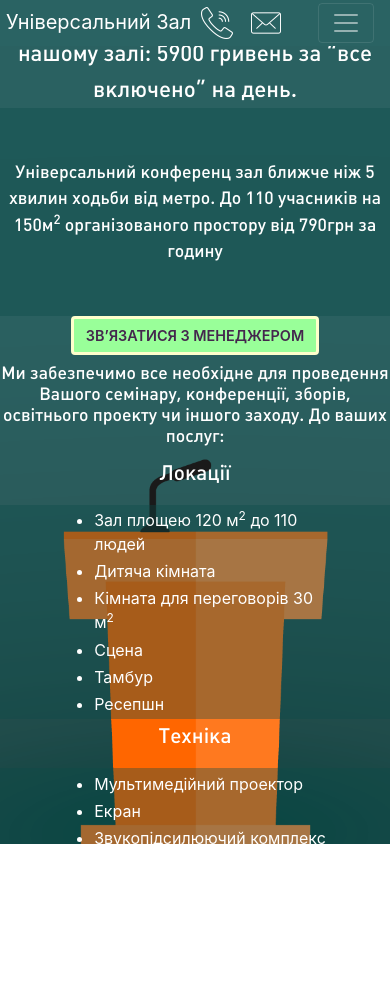
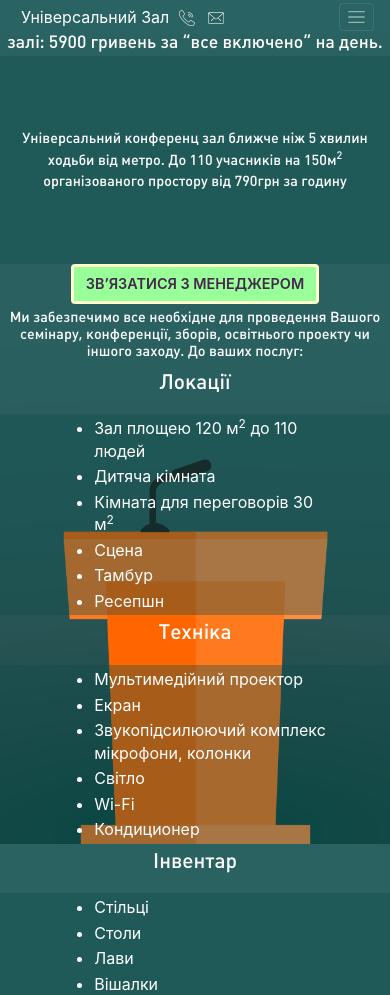
Before and after one commit to markbugatti/olympicHallApp, a website: page app/index.html in a window 390 px wide. Shown: the top 995 px of the page. Before the commit the page ends 844 px from the top, so only its background shows below. Drawn offline with nearby package versions, Linux system fonts and the light colour scheme.

Commit message:
29.03 - smallnavbar is done, nav-bar color fixed

```diff
--- /dev/null
+++ b/app/custom.css
@@ -0,0 +1,3 @@
+.navbar {
+    /*height: 2.2rem;*/
+}
--- a/app/index.html
+++ b/app/index.html
@@ -15,29 +15,32 @@
     <link rel="stylesheet" href="https://cdnjs.cloudflare.com/ajax/libs/fullPage.js/3.0.4/fullpage.min.css"
           integrity="sha256-MEURuTYmXMgJUKFGPHlPu7NKXWTA2PMhMIaM+OZhE84=" crossorigin="anonymous"/>
     <link rel="stylesheet" type="text/css" href="styles.css"/>
+    <link rel="stylesheet" type="text/css" href="custom.css"/>
 </head>
 <body>
 
 <nav class="navbar fixed-top navbar-expand-md navbar-dark" style="visibility: hidden" id="main_menu">
-    <div class="container m-0 w-auto flex-wrap justify-content-between align-content-center">
-        <div class="row">
-            <div class="col">
+    <!--<div class=" m-0 w-auto flex-wrap justify-content-between align-content-center">-->
+        <div class="d-flex flex-row container-row align-items-center">
+            <div class="col flex-grow-1">
                 <a class="navbar-brand m-0" href="#">Універсальний Зал</a>
             </div>
 
-            <div class="col">
-                <a class="navbar-text nav-contacts" href="tel:+380960454591" id="nav-tel">(096)045-45-91</a>
+            <div class="col " >
+                <a class="navbar-text nav-contacts"  id="nav-tel" href="tel:+380960454591">(096)045-45-91</a>
             </div>
 
-            <div class="col">
-                <a class="navbar-text nav-contacts" href="mailto:olympic.hall120@gmail.com" id="nav-mail">olympic.hall120@gmail.com</a>
+            <div class="col" >
+                <a class="navbar-text nav-contacts" id="nav-mail" href="mailto:olympic.hall120@gmail.com">olympic.hall120@gmail.com</a>
             </div>
 
         </div>
-    </div>
+    <!--</div>-->
     <button class="navbar-toggler" type="button" data-toggle="collapse" data-target="#Menu"
             aria-controls="navbarSupportedContent" aria-expanded="false" aria-label="Toggle navigation">
-        <span class="navbar-toggler-icon"></span>
+        <div class="d-flex justify-content-center align-items-center">
+            <span class="navbar-toggler-icon"></span>
+        </div>
     </button>
 
     <div class="collapse navbar-collapse m-0" id="Menu">
--- a/app/scripts.js
+++ b/app/scripts.js
@@ -14,7 +14,7 @@ var myFullpage = new fullpage('#fullpage', {
     recordHistory: false,
 
     // design
-    paddingTop: '44px',
+    paddingTop: '2rem',
     controlArrows: true,
     // autoScrolling: false,
     // fitToSection: false,
@@ -48,11 +48,11 @@ function adjustNav(color) {
     switch (color.toString()) {
         case "rgb(42, 99, 99)":
             // light font color
-            adjustCss('navbar-light', 'navbar-dark', 1);
+            adjustCss('navbar-light', 'navbar-dark', 0);
             break;
         case "rgb(242, 242, 242)":
             // dark font color
-            adjustCss('navbar-dark', 'navbar-light', 0);
+            adjustCss('navbar-dark', 'navbar-light', 1);
             break;
         default:
             break;
@@ -64,9 +64,9 @@ function adjustNav(color) {
             $('.navbar').addClass(nav_add);
             // }, 700);
         // $('.navbar').addClass(nav_add);
-        $('.nav-contacts').css({'filter': 'invert(' + invert + ')'});
-        $('.nav-contacts').css({'-webkit-filter': 'invert(' + invert + ')'});
-        $('.nav-contacts').css({'-ms-filter': 'invert(' + invert + ')'});
+        $('.nav-contacts, .nav-btn-contacts, .nav-link').css({'filter': 'invert(' + invert + ')'});
+        $('.nav-contacts, .nav-btn-contacts, .nav-link').css({'-webkit-filter': 'invert(' + invert + ')'});
+        $('.nav-contacts, .nav-btn-contacts, .nav-link').css({'-ms-filter': 'invert(' + invert + ')'});
     }
 
 }
--- a/app/styles.css
+++ b/app/styles.css
@@ -8,10 +8,12 @@
 
 /*Adjust properly background attachment*/
 body {
-    left: 0;
-    top: 0;
-    width: 100%;
-    height: 100%;
+    /*left: 0;*/
+    /*top: 0;*/
+    /*width: 100%;*/
+    /*height: 100%;*/
+    /*margin: 0;*/
+    /*padding: 0;*/
     z-index: -10;
     /*background-size: 100% auto;*/
     background: url("imgs/background/table_desktop.png") no-repeat fixed center bottom;
@@ -23,6 +25,19 @@ body {
 
 /*-----------------*/
 
+/*setup font*/
+h1, h2, a.nav-link, a.nav-btn-contacts, a.nav-contacts{
+    font-family: PlumbMedium;
+}
+
+h1, h2 {
+    color: #fff;
+    margin: 0 0;
+    padding: 0 0;
+}
+/*----------------------------*/
+
+
 /*navbar*/
 a, span, .navbar { /*transition*/
     transition: all 300ms linear;
@@ -30,55 +45,68 @@ a, span, .navbar { /*transition*/
 
 .navbar { /*set color, minimize height*/
     background-color: #2a6363;
-    padding-top: 2px;
-    padding-bottom: 2px
+    padding-top: 0;
+    padding-bottom: 0;
+}
+
+.navbar-brand {
+    font-size: 1rem;
+}
+
+.navbar-toggler {
+    width: 2.2rem;
+    height: 1.7rem;
+    padding: 0;
+}
+
+.navbar-toggler-icon {
+    width: 1.3rem;
+    height: 1.3rem;
 }
 
 #nav-tel {
-    background-image: url("imgs/icons/call32.png");
+    background-image: url("imgs/icons/call32white.png");
 }
 
 #nav-mail {
-    background-image: url("imgs/icons/mail32.png");
+    background-image: url("imgs/icons/mail32white.png");
 }
 
-a.nav-contacts, a.nav-btn-contacts {
-    font-size: 1.1rem;
-    color: black !important;
+a.nav-contacts, a.nav-btn-contacts, a.nav-link {
+    font-size: 0.5rem;
+    color: #ffffffb5 !important;
 }
 
 a.nav-link {
-    padding: .4rem 0;
+    font-size: .8rem;
+    padding: .3rem 0;
 }
 
 .nav-contacts { /*contact strip in menu*/
     display: none;
-    background: no-repeat left;
-    padding-left: 40px;
+    /*width: 1rem;*/
+    /*height: 1rem;*/
+    background: no-repeat left center;
+    background-size: 1rem 1rem;
+
+    padding-left: 1.2rem;
     text-indent: -88888px;
     width: 0;
 }
 
-.nav-contacts, a.nav-btn-contacts {
-    filter: invert(1);
-    -webkit-filter: invert(1);
-    -ms-filter: invert(1)
+.nav-contacts, a.nav-btn-contacts, a.nav-link {
+    filter: invert(0);
+    -webkit-filter: invert(0);
+    -ms-filter: invert(0)
 }
 
 /*-----------*/
 
-/*setup font*/
-h1, h2 {
-    font-family: PlumbMedium;
-    color: #fff;
-    margin: 0 0;
-    padding: 0 0;
-}
-
-/*----------------------------*/
-
 /*Fullpage sections. setup background for navbar color changing*/
 .fp-tableCell {
+    padding: 0 0;
+
+    vertical-align: top;
     height: 100% !important;
 }
 
@@ -112,12 +140,12 @@ h1, h2 {
 }
 
 #section1 h1 {
-    font-size: 1.4rem;
+    font-size: 1.1rem;
     padding: 0 4px;
 }
 
 #section1 h2 {
-    font-size: 1.1rem;
+    font-size: 0.9rem;
     padding: 0 4px;
 }
 
@@ -158,7 +186,8 @@ h1, h2 {
 
 #crosstitle {
     /*size: inherit;*/
-    padding: 8px 0;
+    /*padding: 8px 0;*/
+    padding-bottom: 4px;
 }
 
 sndSlide {
@@ -166,7 +195,7 @@ sndSlide {
 }
 
 .sndSlideTitle {
-    padding-bottom: 0.5rem;
+    /*padding-bottom: 0.5rem;*/
 }
 
 .servelist {
@@ -182,10 +211,17 @@ sndSlide {
     font-size: 0.8rem;
     margin: 0;
     color: #fff;
+    line-height: 1.4;
 }
 
 .col {
-    padding: 0 5px
+    padding: 0;
+    margin: 0 5px;
+}
+
+.container-row  {
+    margin-right: 0;
+    margin-left: 0;
 }
 
 .content-row {
@@ -203,10 +239,10 @@ sndSlide {
 
 @media all and (orientation: portrait) {
     #section2 h1 {
-        font-size: 1.4rem;
+        font-size: 1.1rem;
     }
     #section2 h2 {
-        font-size: 1.1rem;
+        font-size: 0.9rem;
     }
 
     .sndSlideTitle {
--- a/package.json
+++ b/package.json
@@ -10,9 +10,11 @@
     "bootstrap": "^4.1.3",
     "fullpage.js": "^3.0.4",
     "jquery": "^3.3.1",
+    "local-web-server": "^2.6.1",
     "minifier": "^0.8.1",
     "ngx-fullpage": "^5.0.4",
     "popper.js": "^1.14.6",
+    "ws": "^6.2.0",
     "yuicompressor": "^2.4.8"
   },
   "devDependencies": {
```
Also changed, not shown: Sitemap.xml (added, +7 -0 lines), app/imgs/icons/call32white.png (added), app/imgs/icons/mail32white.png (added), 2 other files.
